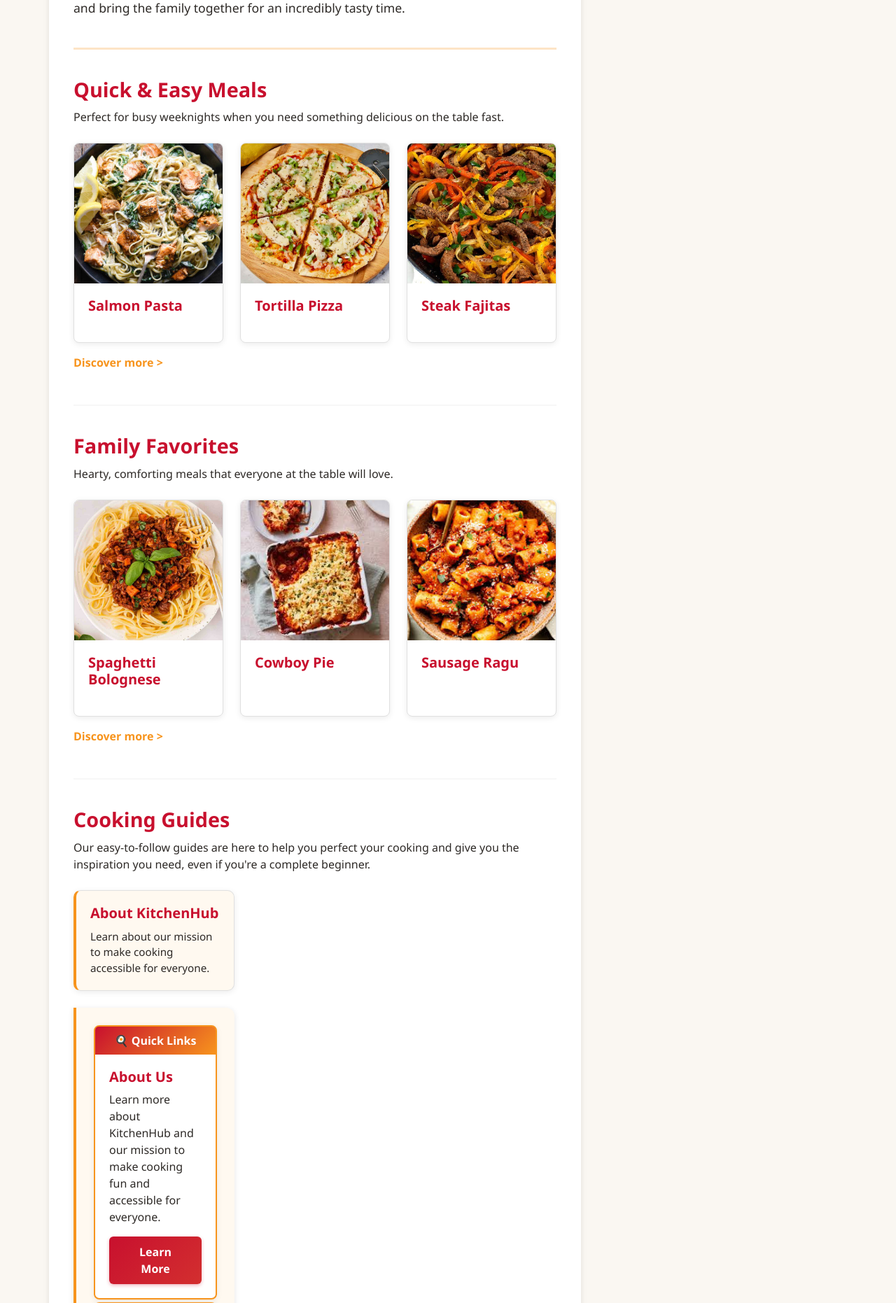
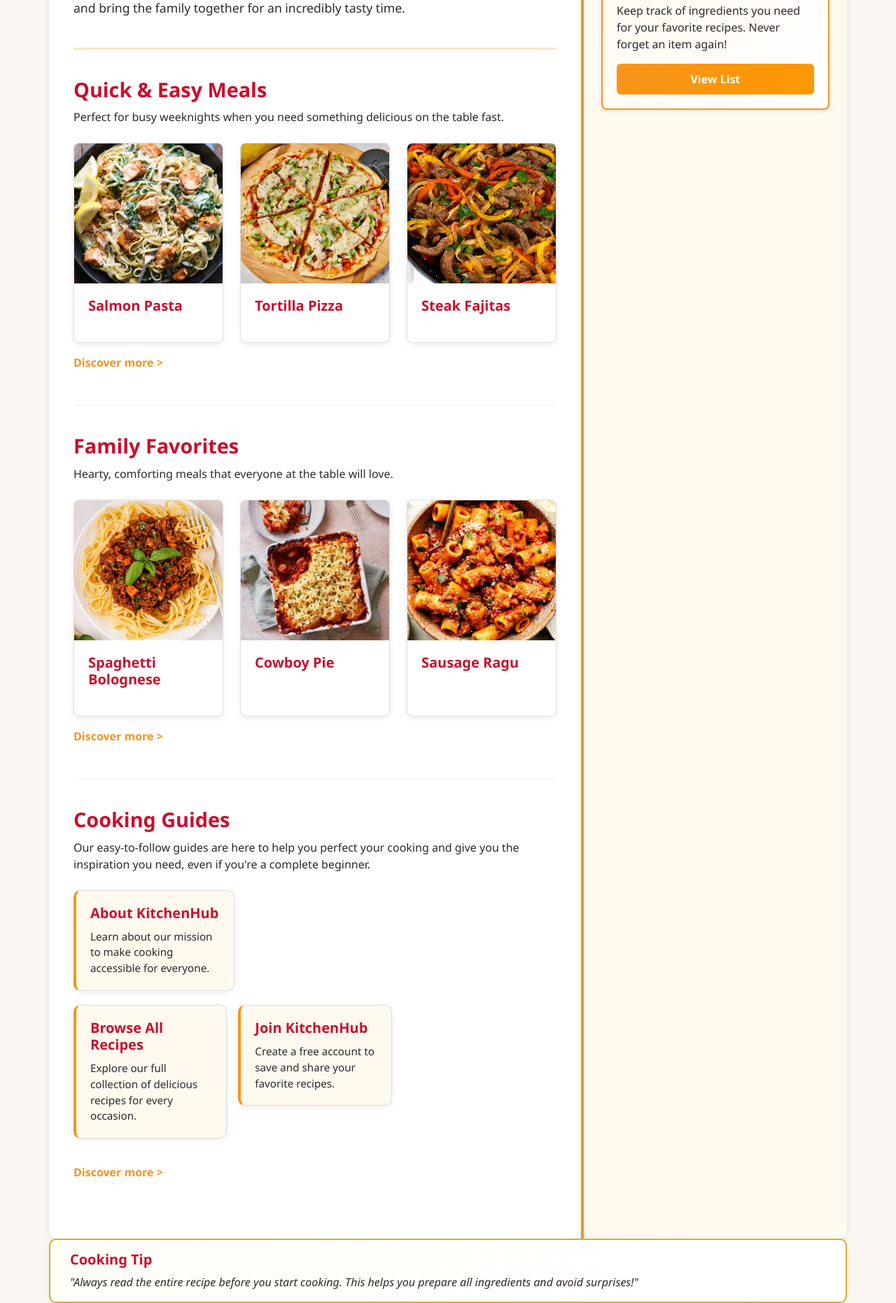
Before and after one commit to DaianaPopa/Food-RecipeManager--efssdProject-, a Flask app: page / in a window 1280 px wide. Shown: the part 436-2298 px from the top of the page at 70% size. Run offline with Flask 3, Linux system fonts and the light colour scheme; some libraries are stand-ins or nearby versions.

Commit message:
add guides 2 & 3

```diff
--- a/templates/home.html
+++ b/templates/home.html
@@ -154,5 +154,41 @@
             </div>
 
         <div class="row g-3 mb-3">
+        <!-- Guide card 2 -->
+            <div class="col-md-4">
+                <div class="card" style="background-color: #fff9f0; border-left: 4px solid #f7941d; padding: 20px;">
+                    <h5 style="color: #c8102e; font-weight: bold; margin-bottom: 10px;">
+                        <a href="/recipes" style="color: #c8102e; text-decoration: none;">Browse All Recipes</a>
+                    </h5>
+                    <p style="color: #2d2926; font-size: 0.95rem; margin-bottom: 0;">
+                        Explore our full collection of delicious recipes for every occasion.
+                    </p>
+                </div>
+            </div>
+        <!-- Guide card 3 -->
+            <div class="col-md-4">
+                <div class="card" style="background-color: #fff9f0; border-left: 4px solid #f7941d; padding: 20px;">
+                    <h5 style="color: #c8102e; font-weight: bold; margin-bottom: 10px;">
+                        {% if session['user_id'] %}
+                            <a href="/create" style="color: #c8102e; text-decoration: none;">Add Your Recipe</a>
+                        {% else %}
+                            <a href="/register" style="color: #c8102e; text-decoration: none;">Join KitchenHub</a>
+                        {% endif %}
+                    </h5>
+                    <p style="color: #2d2926; font-size: 0.95rem; margin-bottom: 0;">
+                        {% if session['user_id'] %}
+                            Share your favorite recipes with the community.
+                        {% else %}
+                            Create a free account to save and share your favorite recipes.
+                        {% endif %}
+                    </p>
+                </div>
+            </div>
 
+        </div>
+
+        <a href="/about" style="color: #f7941d; font-weight: 600; font-size: 1rem; text-decoration: none;">
+            Discover more &gt;
+        </a>
+    </div>
 {% endblock %}
```
